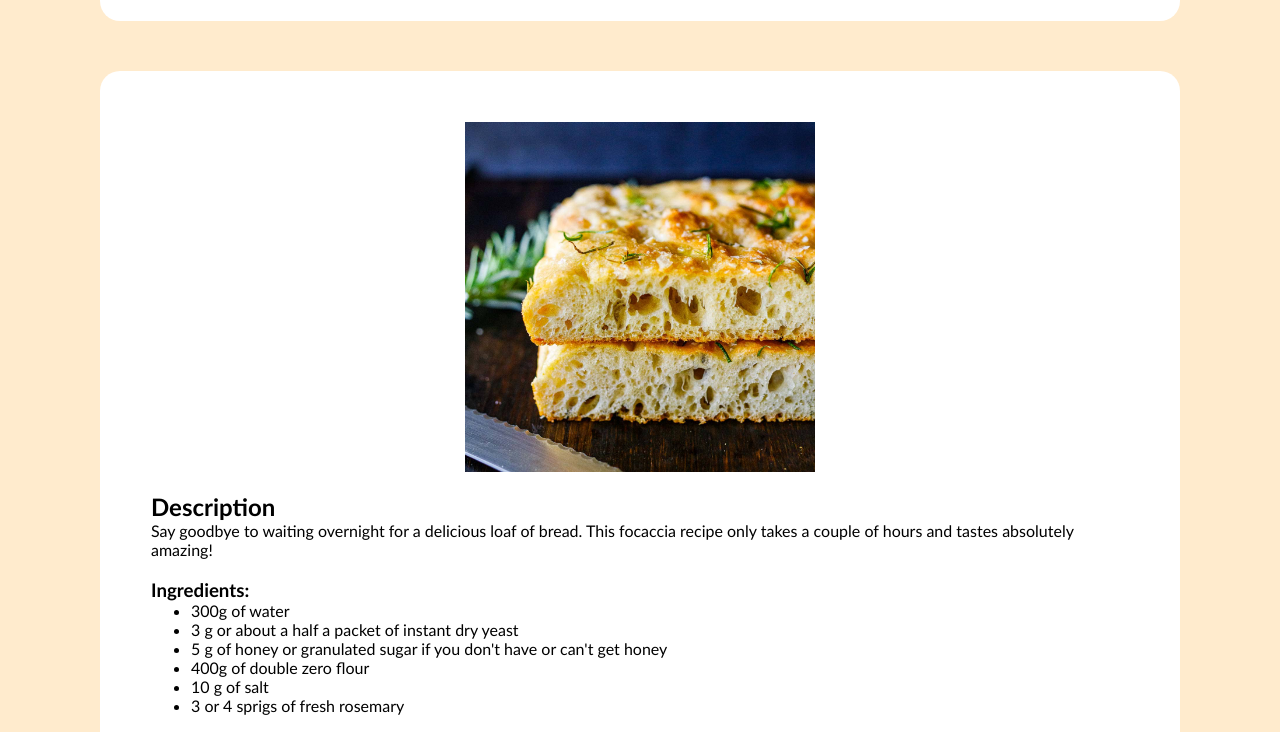
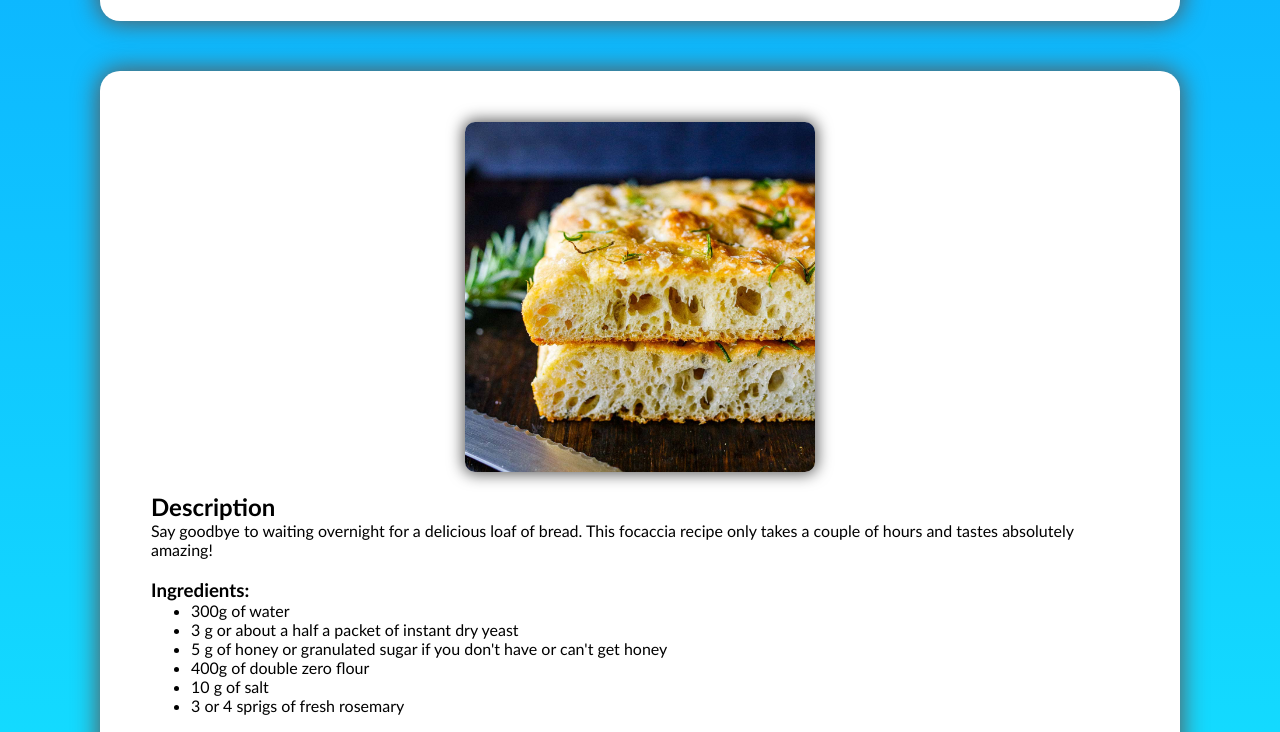
Before and after one commit to dexterniles/dexters-recipes, a plain HTML site: page recipes/focaccia.html in a window 1280 px wide. Shown: the part 130-862 px from the top of the page. Drawn offline with Linux system fonts and the light colour scheme.

Commit message:
styling changes
changed background and added some box-shadows

```diff
--- a/styles.css
+++ b/styles.css
@@ -6,7 +6,7 @@
 }
 
 body {
-    background-color: blanchedalmond;
+    background: linear-gradient(180deg, rgb(12, 178, 255), rgb(23, 240, 255));
     display: flex;
     flex-direction: column;
     justify-content: center;
@@ -32,6 +32,7 @@ body {
     border: 1px solid transparent;
     border-radius: 20px;
     gap: 20px;
+    box-shadow: 0 0 25px 2px rgb(90, 90, 90);
 }
 
 .recipe-photo {
@@ -41,6 +42,12 @@ body {
 
 .home-link {
     text-align: center;
+}
+
+img {
+    box-shadow: 0 0 15px 2px rgb(90, 90, 90);
+    border: 0 solid rgb(90, 90, 90);
+    border-radius: 10px;
 }
 
 /* main page  */
```
